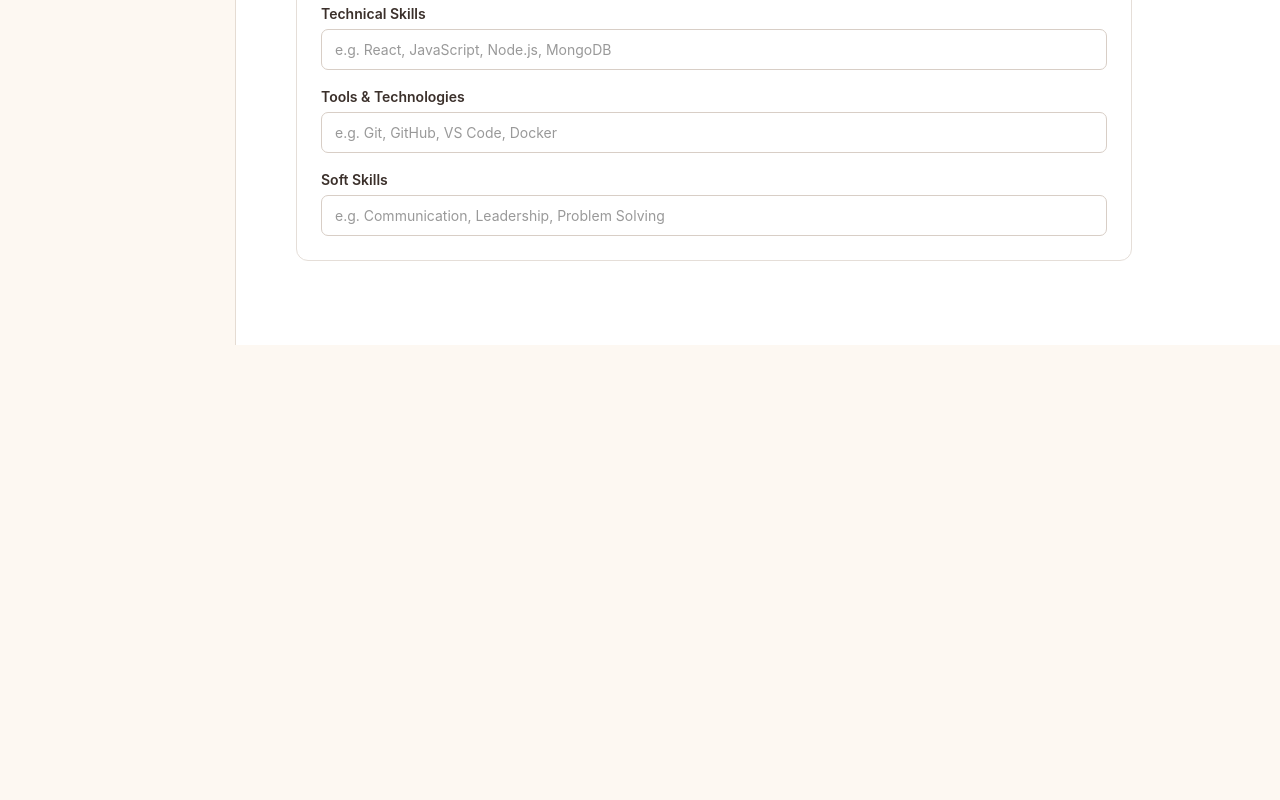
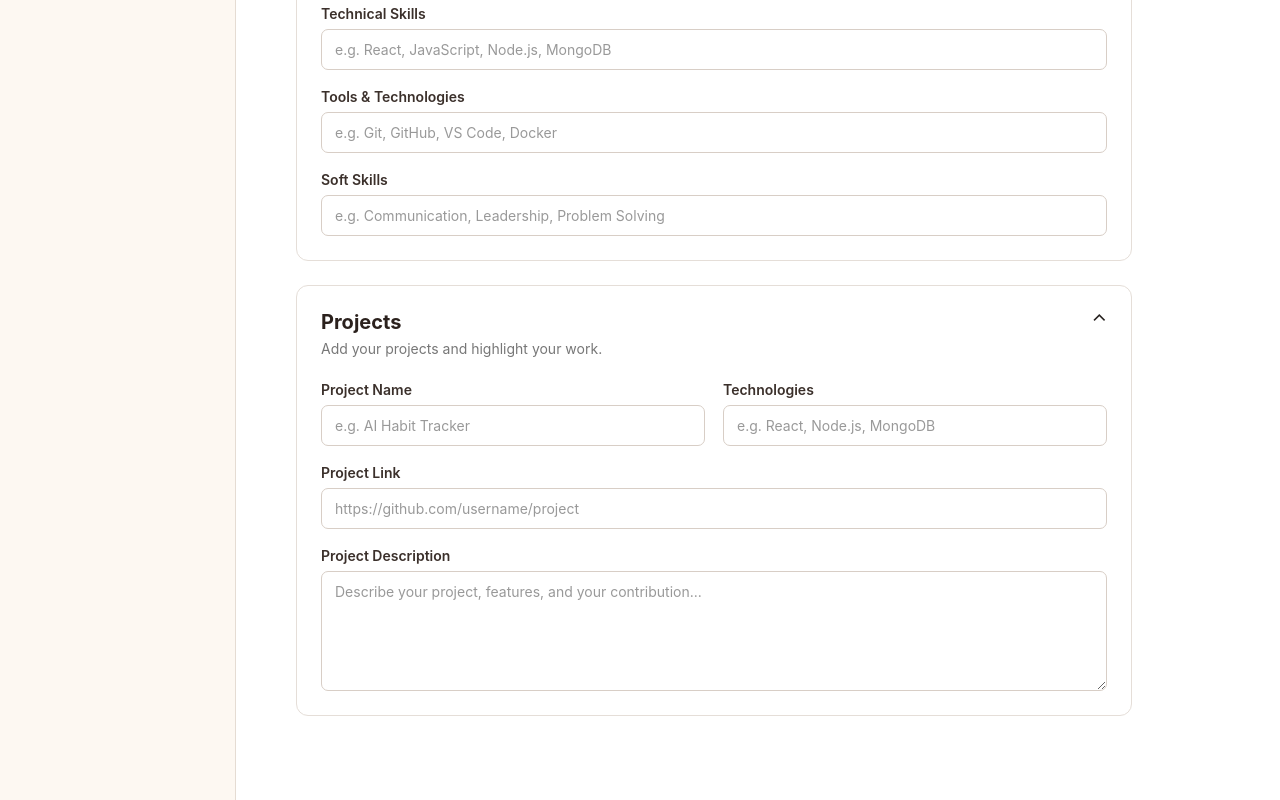
Before and after one commit to aliya-khan750/ResumeBuilder, a React (Vite) app in the folder client/: page / in a window 1280 px wide. Shown: the part 1894-2694 px from the top of the page. Before the commit the page ends 2239 px from the top, so only its background shows below. Built offline with nearby package versions, Linux system fonts and the light colour scheme.

Commit message:
Add projects section to resume editor

```diff
--- a/client/src/components/EditorPanel.jsx
+++ b/client/src/components/EditorPanel.jsx
@@ -2,6 +2,7 @@ import "./EditorPanel.css";
 import ExperienceSection from "./ExperienceSection";
 import EducationSection from "./EducationSection";
 import SkillsSection from "./SkillsSection";
+import ProjectsSection from "./ProjectsSection";
 
 function EditorPanel() {
   return (
@@ -111,7 +112,9 @@ function EditorPanel() {
       <ExperienceSection />
       <EducationSection />
       {/* Skills Section */}
-<SkillsSection />
+     <SkillsSection />
+     {/* Projects Section */}
+      <ProjectsSection />
 
     </section>
   );
--- /dev/null
+++ b/client/src/components/ProjectsSection.jsx
@@ -0,0 +1,54 @@
+function ProjectsSection() {
+  return (
+    <div className="editor-section">
+
+      <div className="section-title">
+        <div>
+          <h3>Projects</h3>
+          <p>Add your projects and highlight your work.</p>
+        </div>
+
+        <span>⌃</span>
+      </div>
+
+      <div className="form-grid">
+
+        <div className="form-group">
+          <label>Project Name</label>
+          <input
+            type="text"
+            placeholder="e.g. AI Habit Tracker"
+          />
+        </div>
+
+        <div className="form-group">
+          <label>Technologies</label>
+          <input
+            type="text"
+            placeholder="e.g. React, Node.js, MongoDB"
+          />
+        </div>
+
+        <div className="form-group full-width">
+          <label>Project Link</label>
+          <input
+            type="text"
+            placeholder="https://github.com/username/project"
+          />
+        </div>
+
+        <div className="form-group full-width">
+          <label>Project Description</label>
+          <textarea
+            rows="4"
+            placeholder="Describe your project, features, and your contribution..."
+          ></textarea>
+        </div>
+
+      </div>
+
+    </div>
+  );
+}
+
+export default ProjectsSection;
```
